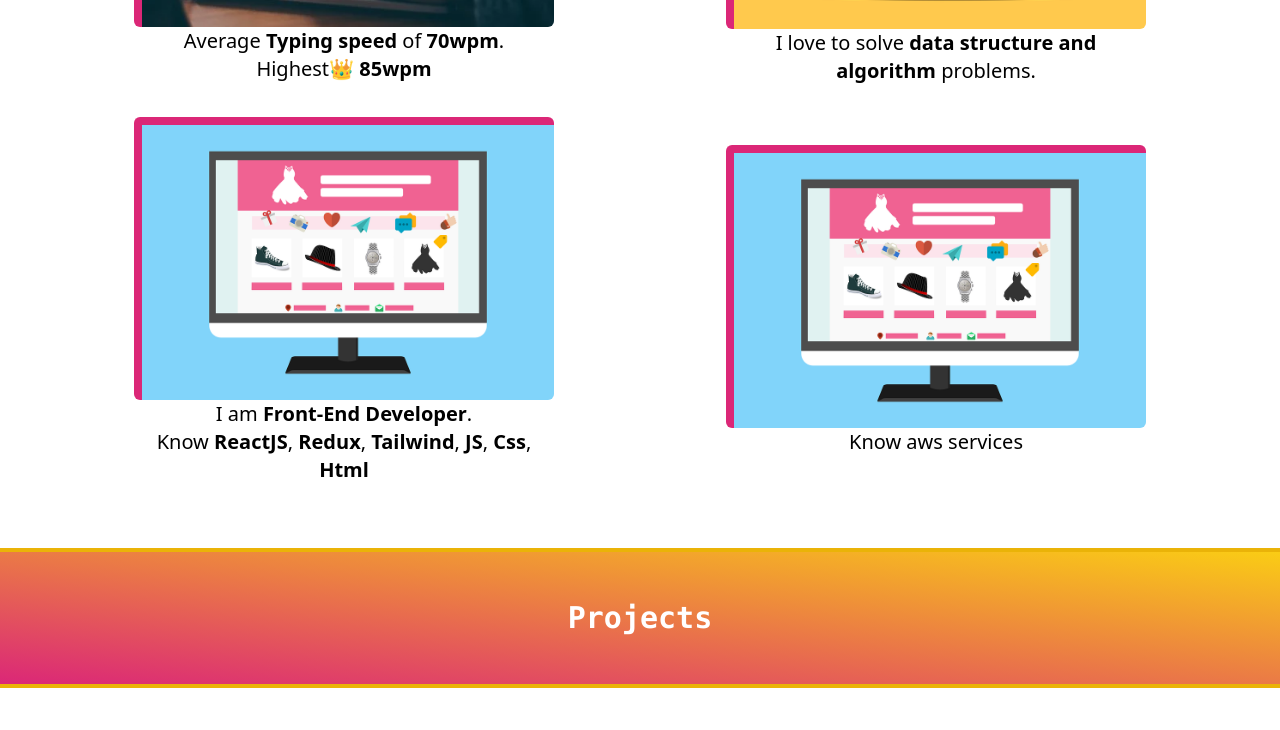
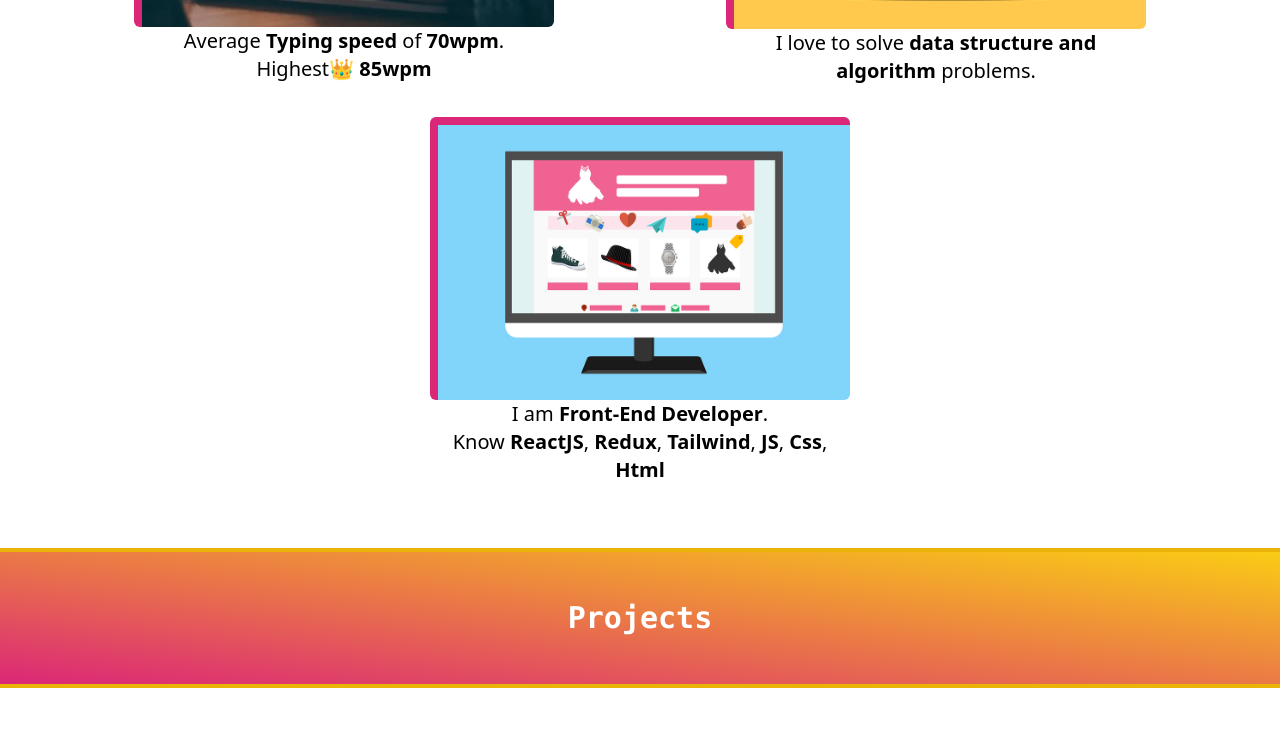
Before and after one commit to creatorGod003/Porfolio-Website, a plain HTML site: page index.html in a window 1280 px wide. Shown: the part 1242-1972 px from the top of the page. Drawn offline with nearby package versions, Linux system fonts and the light colour scheme.

Commit message:
modify content

```diff
--- a/index.html
+++ b/index.html
@@ -173,16 +173,6 @@
                         </div>
                     </div>
 
-                    <div class="p-4 flex flex-row justify-center items-center">
-                        <div class="flex flex-col w-3/4">
-                            <img class="rounded-md  border-t-8 border-l-8 border-pink-600 w-[70vh]" src="Images/frontend.webp"
-                                alt="">
-                            <p class="proj-desc text-center text-xl">
-                                Know aws services
-                            </p>
-                        </div>
-                    </div>
-
                 </div>
 
             </div>
```
